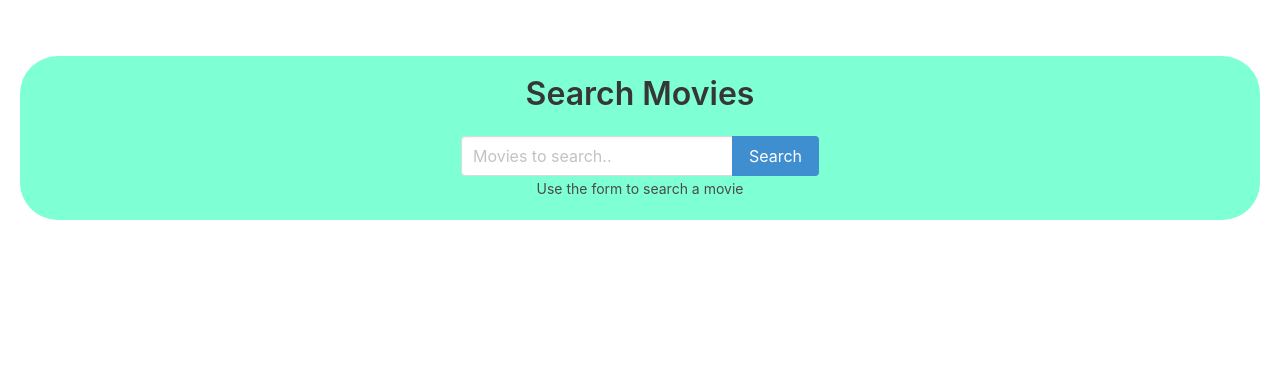
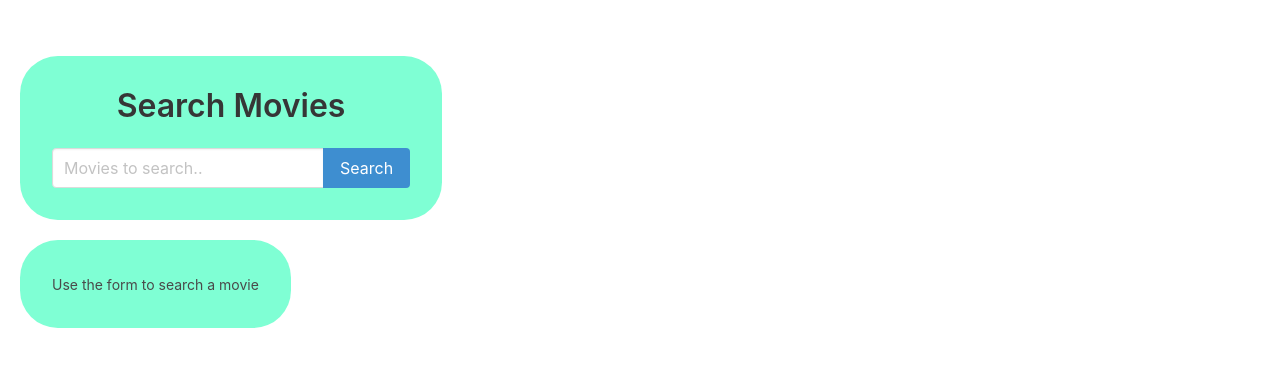
Before and after one commit to edujuarez/search-movie-React, a React (Create React App) app: page / in a window 1280 px wide. Shown: the top 366 px of the page. Built offline with nearby package versions, Linux system fonts and the light colour scheme.

Commit message:
css changes in home

```diff
--- a/src/App.css
+++ b/src/App.css
@@ -17,7 +17,8 @@
 
 .MoviesList-item {
   margin-bottom: 24px;
-  width: 48%;
+  width: 33%;
+  padding: 1%;
 }
 .title {
   align-self: center;
--- a/src/pages/Home.js
+++ b/src/pages/Home.js
@@ -17,18 +17,26 @@ export class Home extends Component {
       }
     render () {
         return (
-            <div id="homeMenu">
-            <div >
+            <div className="">
+                <div id="homeMenu" className="columns">
+                    <div className="column is-full">
                         <Title>Search Movies</Title>
                         <div className='SearchForm-wrapper'>
                             <SearchForm onResults={this._handleResults}/>
                         </div>
-                <div></div>
-                {this.state.usedSearch
+                    </div>
+                </div>
+                <div className="columns">
+                    <div className="column is-full">
+                        {
+                            this.state.usedSearch
                             ?  this._renderResults()
                             : <small>Use the form to search a movie</small>
                         }
                     </div>
+
+                </div>
+
             </div>
 
             )
```
Lines whose indentation alone changed are shown as unchanged.
